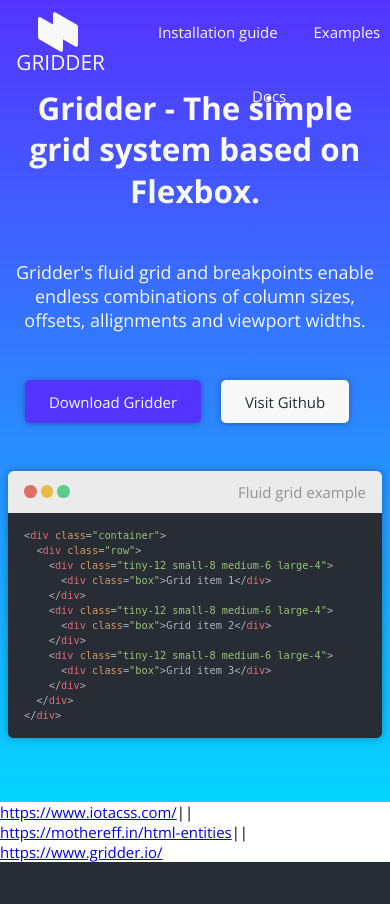
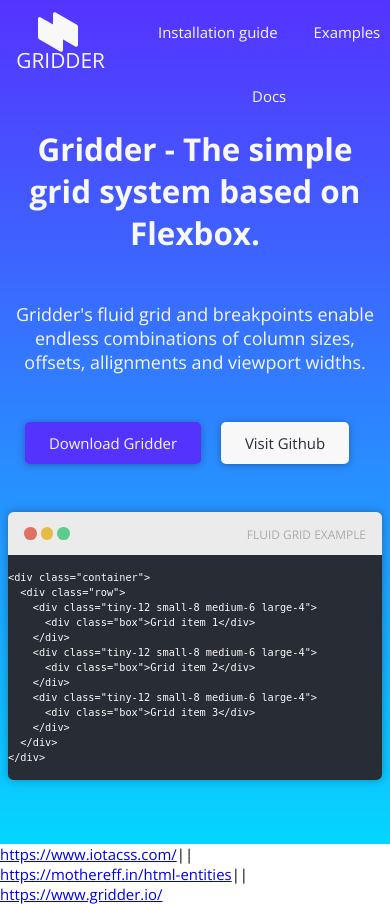
Before and after one commit to triss90/gridder-deprecated, a PHP site: page / in a window 390 px wide. Before the commit the page ends 862 px from the top, so only its background shows below. Run offline with PHP 8.4, Linux system fonts and the light colour scheme; some libraries are stand-ins or nearby versions.

Commit message:
Style browser title

```diff
--- a/assets/css/3-partials/_browser.scss
+++ b/assets/css/3-partials/_browser.scss
@@ -25,7 +25,10 @@
       }
     }
     .browser-title {
-      color: darken($color4, 40%);
+      color: darken($color4, 30%);
+      text-transform: uppercase;
+      font-size: 0.8rem;
+      margin-top: 0.2rem;
     }
   }
   .browser-body {
--- a/assets/css/3-partials/_frontpage.scss
+++ b/assets/css/3-partials/_frontpage.scss
@@ -8,6 +8,9 @@
   .headline {
     color: $color4;
     font-size: 2.1rem;
+    @media(max-width: 48em) {
+      margin: 4rem 0 0 0;
+    }
   }
   .subline {
     color: $color4;
--- a/assets/css/3-partials/_navigation.scss
+++ b/assets/css/3-partials/_navigation.scss
@@ -18,6 +18,26 @@
   }
   .logo {
     margin-top: 12px;
+    text-decoration: none;
+
+    &:hover {
+      .text {
+        color: rgba($color4,0.4);
+      }
+      #gridder-logo {
+        path {
+          fill: rgba($color4,0.4);
+          //transform: rotateZ(72deg) scale(0.8);
+          &:first-child {
+            transform: translateX(39px)rotateZ(30deg);
+          }
+          &:nth-child(2) {
+            transform: translateX(-39px)rotateZ(-30deg);
+          }
+          transform-origin: center center;
+        }
+      }
+    }
     .text {
       color: $color4;
       font-weight: 100;
@@ -25,11 +45,15 @@
       text-transform: uppercase;
       height: 64px;
       position: relative;
-      top: -8px;
+      top: -10px;
       margin-left: 5px;
+      transition: all 100ms ease-in-out;
     }
-    svg g path {
-      box-shadow: 0 0 10px rgba(0,0,0,0.3);
+    #gridder-logo {
+      overflow: visible;
+      path {
+        transition: all 100ms ease-in-out;
+      }
     }
   }
   @media(max-width: 48em) {
--- a/assets/css/style.css
+++ b/assets/css/style.css
@@ -1214,7 +1214,17 @@ blockquote {
     .navigation .navigation-items a:hover {
       color: rgba(248, 248, 248, 0.4); }
   .navigation .logo {
-    margin-top: 12px; }
+    margin-top: 12px;
+    text-decoration: none; }
+    .navigation .logo:hover .text {
+      color: rgba(248, 248, 248, 0.4); }
+    .navigation .logo:hover #gridder-logo path {
+      fill: rgba(248, 248, 248, 0.4);
+      transform-origin: center center; }
+      .navigation .logo:hover #gridder-logo path:first-child {
+        transform: translateX(39px) rotateZ(30deg); }
+      .navigation .logo:hover #gridder-logo path:nth-child(2) {
+        transform: translateX(-39px) rotateZ(-30deg); }
     .navigation .logo .text {
       color: #f8f8f8;
       font-weight: 100;
@@ -1222,10 +1232,13 @@ blockquote {
       text-transform: uppercase;
       height: 64px;
       position: relative;
-      top: -8px;
-      margin-left: 5px; }
-    .navigation .logo svg g path {
-      box-shadow: 0 0 10px rgba(0, 0, 0, 0.3); }
+      top: -10px;
+      margin-left: 5px;
+      transition: all 100ms ease-in-out; }
+    .navigation .logo #gridder-logo {
+      overflow: visible; }
+      .navigation .logo #gridder-logo path {
+        transition: all 100ms ease-in-out; }
   @media (max-width: 48em) {
     .navigation {
       margin-bottom: 0px; } }
@@ -1240,6 +1253,9 @@ blockquote {
   .header .headline {
     color: #f8f8f8;
     font-size: 2.1rem; }
+    @media (max-width: 48em) {
+      .header .headline {
+        margin: 4rem 0 0 0; } }
   .header .subline {
     color: #f8f8f8;
     font-weight: 100;
@@ -1270,7 +1286,10 @@ blockquote {
     .browser .browser-header .browser-buttons .button-green {
       background: #5bcc8b; }
     .browser .browser-header .browser-title {
-      color: #929292; }
+      color: #acabab;
+      text-transform: uppercase;
+      font-size: 0.8rem;
+      margin-top: 0.2rem; }
   .browser .browser-body {
     color: #f8f8f8;
     background: #282c34;
--- a/assets/js/functions.js
+++ b/assets/js/functions.js
@@ -1,5 +1,6 @@
 $(document).ready(function() {
 
-  // jQuery goes here...!
+  // Initialize highlighting
+  hljs.initHighlightingOnLoad();
 
 });
--- a/assets/js/min/functions-min.js
+++ b/assets/js/min/functions-min.js
@@ -1 +1 @@
-$(document).ready(function(){});
+$(document).ready(function(){hljs.initHighlightingOnLoad()});
--- a/index.html
+++ b/index.html
@@ -19,17 +19,17 @@
 
       <nav class="navigation">
 
-        <div class="logo">
-          <svg width="40px" height="40px" viewBox="0 0 315 313" xmlns="http://www.w3.org/2000/svg">
+        <a href="/" class="logo">
+          <svg id="gridder-logo" width="40px" height="40px" viewBox="0 0 315 313" xmlns="http://www.w3.org/2000/svg">
             <title>Gridder Logo</title>
             <desc>Gridder Logo</desc>
-            <g id="gridder-logo" stroke="none" stroke-width="1" fill="none" fill-rule="evenodd">
+            <g stroke="none" stroke-width="1" fill="none" fill-rule="evenodd">
               <path d="M306.328883,98.5887695 C311.117809,101.337614 315,108.035396 315,113.573366 L315,257.559076 C315,271.370015 305.297934,276.997004 293.318607,270.120866 L126.671117,174.465149 C121.882191,171.716304 118,165.018522 118,159.480552 L118,15.4948421 C118,1.68390288 127.702066,-3.94308625 139.681393,2.93305188 L306.328883,98.5887695 Z" id="rect-2" fill="#f8f8f8"></path>
               <path d="M188.328883,137.588769 C193.117809,140.337614 197,147.035396 197,152.573366 L197,296.559076 C197,310.370015 187.297934,315.997004 175.318607,309.120866 L8.67111664,213.465149 C3.88219116,210.716304 0,204.018522 0,198.480552 L0,54.4948421 C0,40.6839029 9.70206587,35.0569138 21.6813933,41.9330519 L188.328883,137.588769 Z" id="rect-1" fill="#f8f8f8"></path>
             </g>
           </svg>
           <span class="text">Gridder</span>
-        </div>
+        </a>
 
         <div class="navigation-items">
           <a href="#0">Installation guide</a>
@@ -93,20 +93,17 @@
   <!--Content End-->
 
 
-  <footer>
-    <script src="https://ajax.googleapis.com/ajax/libs/jquery/3.1.0/jquery.min.js"></script>
-    <script src="/assets/js/highlight.pack.js"></script>
-    <script>hljs.initHighlightingOnLoad();</script>
-    <script src="/assets/js/functions.js"></script>
-    <script>
+  <script src="https://ajax.googleapis.com/ajax/libs/jquery/3.1.0/jquery.min.js"></script>
+  <script src="/assets/js/highlight.pack.js"></script>
+  <script src="/assets/js/functions.js"></script>
+  <script>
     (function(i,s,o,g,r,a,m){i['GoogleAnalyticsObject']=r;i[r]=i[r]||function(){
     (i[r].q=i[r].q||[]).push(arguments)},i[r].l=1*new Date();a=s.createElement(o),
     m=s.getElementsByTagName(o)[0];a.async=1;a.src=g;m.parentNode.insertBefore(a,m)
     })(window,document,'script','//www.google-analytics.com/analytics.js','ga');
     ga('create', '??????????????', 'auto');
     ga('send', 'pageview');
-    </script>
-  </footer>
+  </script>
 
 </body>
 </html>
```
Also changed, not shown: 1 other file.
